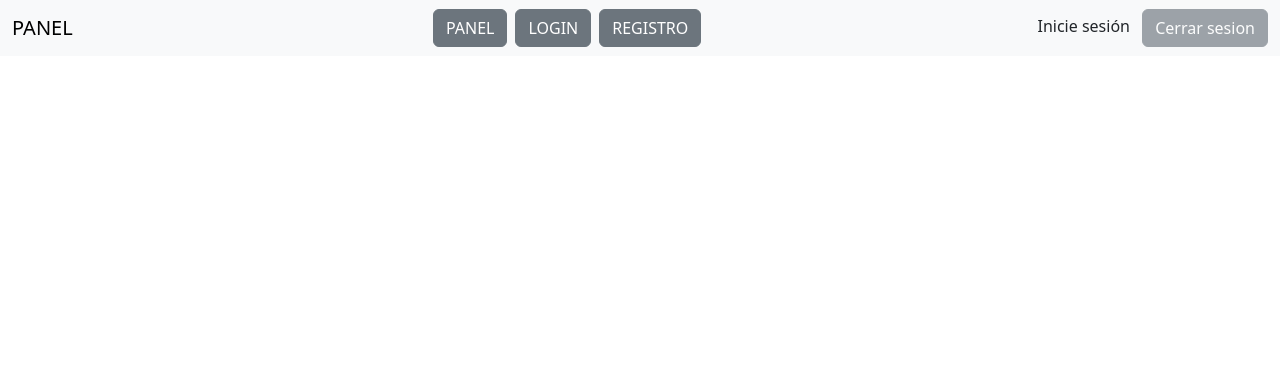
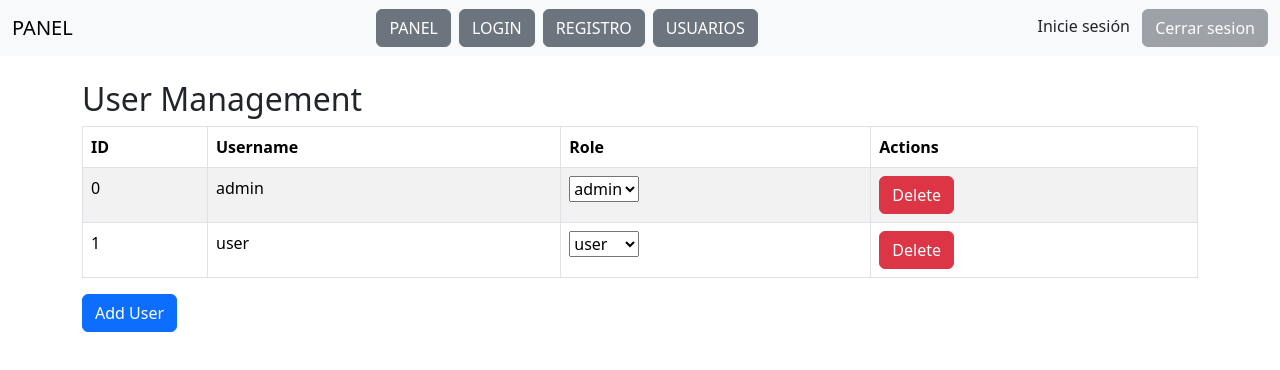
Before and after one commit to NouriHicham/Projecte_GestioIncidencies, a React (Vite) app: page /usuarios in a window 1280 px wide. Shown: the top 370 px of the page. Built offline with nearby package versions, Linux system fonts and the light colour scheme.

Commit message:
Panell d’Administració d’Usuaris

```diff
--- a/src/App.jsx
+++ b/src/App.jsx
@@ -6,6 +6,7 @@ import Login from './pages/login';
 import Registro from './pages/registro';
 import Comentarios from './pages/comentarios';
 import { UserProvider } from './components/UserContext';
+import Usuarios from './pages/usuarios';
 
 function App() {
 
@@ -91,10 +92,25 @@ function App() {
         alumno: 'Ana Martínez',
       },
     ];
-
+    const dades_usuaris = [
+      {
+        id: 0,
+        user: 'admin',
+        password: 'admin',
+        role : 'admin',
+      },
+      {
+        id: 1,
+        user: 'user',
+        password: 'user',
+        role : 'user',
+      }
+    ]
+    localStorage.setItem('dades_usuaris', JSON.stringify(dades_usuaris));
     localStorage.setItem('dades_tiquets_pendientes', JSON.stringify(tiquetsPendientes));
     localStorage.setItem('dades_tiquets_resueltos', JSON.stringify(tiquetsResueltos));
   }, []);
+
   const tiquetsPendientes = JSON.parse(localStorage.getItem('dades_tiquets_pendientes'));
   const tiquetsResueltos = JSON.parse(localStorage.getItem('dades_tiquets_resueltos'));
 }
@@ -109,6 +125,7 @@ function App() {
           <Route path="/login" element={<Login/>} />
           <Route path="/registro" element={<Registro/>} />
           <Route path="/comentarios/:id" element={<Comentarios/>} />
+          <Route path="/usuarios" element={<Usuarios />} />
         </Routes>
       </UserProvider>
     </>
--- a/src/components/Header.jsx
+++ b/src/components/Header.jsx
@@ -28,6 +28,7 @@ export default function Header(){
                   <button className="btn btn-secondary ms-2"><Link className="nav-link" to="/">PANEL</Link></button>
                   <button className="btn btn-secondary ms-2"><Link className="nav-link" to="/login">LOGIN</Link></button>
                   <button className="btn btn-secondary ms-2"><Link className="nav-link" to="/registro">REGISTRO</Link></button>
+                  <button className="btn btn-secondary ms-2"><Link className="nav-link" to="/usuarios">USUARIOS</Link></button>
                </div>
                <div>
                   <span>{user} <button onClick={logout} disabled={active} className="btn btn-secondary ms-2">Cerrar sesion</button> </span>
--- a/src/pages/registro.jsx
+++ b/src/pages/registro.jsx
@@ -3,23 +3,26 @@ import { useState } from "react";
 export default function Registro() {
   const [user, setUser] = useState("");
   const [password, setPassword] = useState("");
+  const role = 'user';
 
   const handleSubmit = (e) => {
     e.preventDefault();
 
-    const dadesUsuaris = JSON.parse(localStorage.getItem('dades_usuaris')) || [];
+    const dadesUsuaris = JSON.parse(localStorage.getItem('dades_usuaris'));
     const usuariExisteix = dadesUsuaris.some((usuari) => usuari.user === user);
+    const newId = dadesUsuaris.length;
 
     if (usuariExisteix) {
       alert("El usuario ya existe.");
       return;
-    }else{
-      const nuevoUsuari = { user, password };
+    } else {
+      const nuevoUsuari = { user, password, role, id: newId };
       dadesUsuaris.push(nuevoUsuari);
       localStorage.setItem('dades_usuaris', JSON.stringify(dadesUsuaris));
       alert("Usuario registrado correctamente.");
     }
   };
+
 
   return (
     <>
--- /dev/null
+++ b/src/pages/usuarios.jsx
@@ -0,0 +1,77 @@
+import React, { useEffect, useState } from 'react';
+import { useNavigate } from 'react-router-dom';
+
+export default function Usuarios() {
+    const navigate = useNavigate();
+    const [users, setUsers] = useState([]);
+    const roles = ['admin', 'user',];
+
+    useEffect(() => {
+      const usuarios = JSON.parse(localStorage.getItem('dades_usuaris'));
+      if (usuarios) {
+        setUsers(usuarios);
+      }
+    }, []);
+
+    const handleRoleChange = (id, newRole) => {
+      const actualizarRole = users.map((user) =>
+        user.id === id ? { ...user, role: newRole } : user
+      );
+      setUsers(actualizarRole);
+      // Save updated users to localStorage or API
+      localStorage.setItem('dades_usuaris', JSON.stringify(actualizarRole));
+    };
+
+    const handleDeleteUser = (id) => {
+      const filtrarUsuario = users.filter((user) => user.id !== id);
+      setUsers(filtrarUsuario);
+      // Save updated users to localStorage or API
+      localStorage.setItem('dades_usuaris', JSON.stringify(filtrarUsuario));
+    };
+
+    return (
+      <div className='container'>
+        <h2>User Management</h2>
+        <table className="table table-striped table-bordered table-hover">
+          <thead>
+            <tr>
+              <th>ID</th>
+              <th>Username</th>
+              <th>Role</th>
+              <th>Actions</th>
+            </tr>
+          </thead>
+          <tbody>
+            {users.map((user) => (
+              <tr key={user.id}>
+                <td>{user.id}</td>
+                <td>{user.user}</td>
+                <td>
+                  <select
+                    value={user.role}
+                    onChange={(e) => handleRoleChange(user.id, e.target.value)}>
+                    {roles.map((role) => (
+                      <option key={role}>{role}</option>
+                    ))}
+                  </select>
+                </td>
+                <td>
+                  <button
+                    className="btn btn-danger"
+                    onClick={() => handleDeleteUser(user.id)}>
+                    Delete
+                  </button>
+                </td>
+              </tr>
+            ))}
+          </tbody>
+        </table>
+        <button
+          className="btn btn-primary"
+          onClick={() => navigate('/register')}
+        >
+          Add User
+        </button>
+      </div>
+    );
+  }
```
